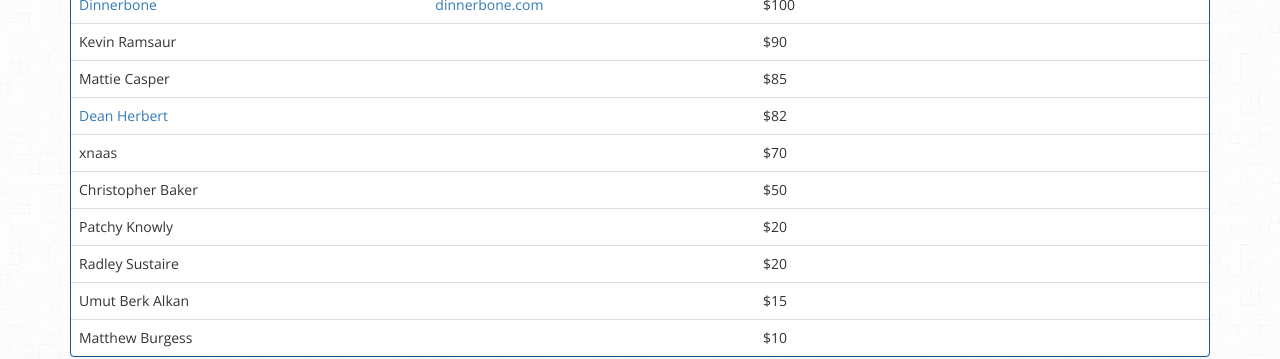
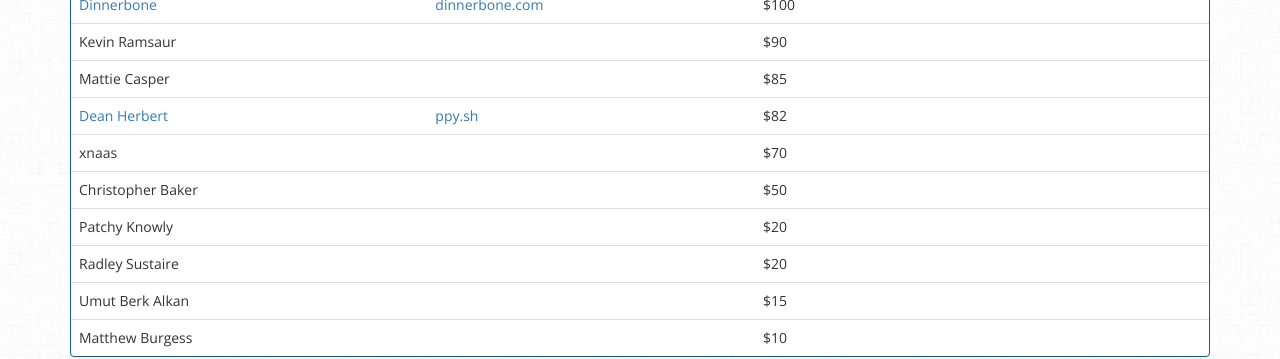
Before and after one commit to ShareX/sharex.github.io, a Jekyll site: the page built from donate/index.html, in a window 1280 px wide. Shown: the part 671-1030 px from the top of the page. Built offline with Jekyll 4.4.1, drawn with Linux system fonts in a browser that asks for light colours.

Commit message:
Update patrons list

```diff
--- a/donate/index.html
+++ b/donate/index.html
@@ -50,7 +50,7 @@ title: Donate
                 </tr>
                 <tr>
                     <td><a href="https://twitter.com/ppy">Dean Herbert</a></td>
-                    <td></td>
+                    <td><a href="https://ppy.sh">ppy.sh</td>
                     <td>$82</td>
                 </tr>
                 <tr>
```
